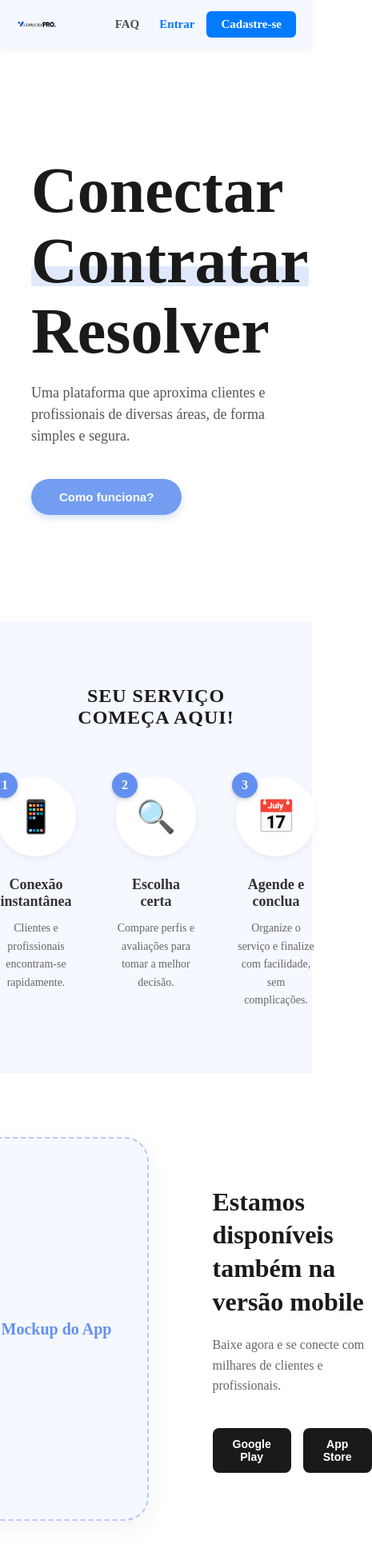
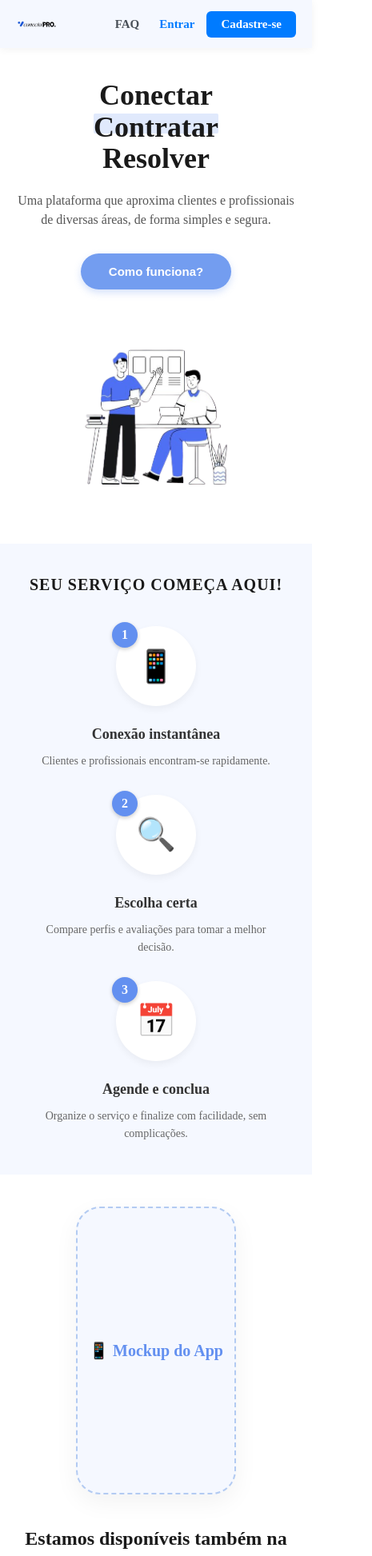
Before and after one commit to alana0vit/front-pp1-web-version, a React (Vite) app: page / in a window 390 px wide. Shown: the top 1946 px of the page at 80% size, 465 px wide, since content can reach past the window. Built offline with nearby package versions, Linux system fonts and the light colour scheme.

Commit message:
fix: responsividade mobile

```diff
--- a/src/components/AppPromo.css
+++ b/src/components/AppPromo.css
@@ -68,3 +68,39 @@
 .store-btn:hover {
   background-color: #333333;
 }
+
+@media (max-width: 768px) {
+  .app-promo {
+    flex-direction: column;
+    padding: 60px 20px;
+    gap: 40px;
+    text-align: center;
+  }
+
+  .promo-image {
+    justify-content: center;
+  }
+
+  .promo-content {
+    max-width: 100%;
+  }
+
+  .store-buttons {
+    justify-content: center;
+  }
+}
+
+@media (max-width: 480px) {
+  .app-promo {
+    padding: 40px 16px;
+  }
+
+  .promo-content h2 {
+    font-size: 24px;
+  }
+
+  .mobile-placeholder {
+    width: 200px;
+    height: 360px;
+  }
+}
--- a/src/components/HeroSection.css
+++ b/src/components/HeroSection.css
@@ -68,7 +68,58 @@
 
 .hero-main-img {
   width: 100%;
-  max-width: px;
+  max-width: 520px;
   height: auto;
   object-fit: contain;
 }
+
+@media (max-width: 992px) {
+  .hero-container {
+    padding: 0 5%;
+  }
+
+  .hero-title {
+    font-size: 60px;
+  }
+}
+
+@media (max-width: 768px) {
+  .hero-container {
+    flex-direction: column;
+    padding: 60px 20px;
+    min-height: auto;
+    text-align: center;
+    gap: 40px;
+  }
+
+  .hero-title {
+    font-size: 48px;
+  }
+
+  .hero-subtitle {
+    max-width: 100%;
+    margin-bottom: 30px;
+  }
+
+  .hero-image-container {
+    width: 100%;
+  }
+
+  .hero-main-img {
+    max-width: 360px;
+  }
+}
+
+@media (max-width: 480px) {
+  .hero-container {
+    padding: 40px 16px;
+  }
+
+  .hero-title {
+    font-size: 36px;
+  }
+
+  .hero-subtitle {
+    font-size: 16px;
+  }
+}
--- a/src/components/HowItWorks.css
+++ b/src/components/HowItWorks.css
@@ -69,3 +69,31 @@
   color: #666;
   line-height: 1.6;
 }
+
+@media (max-width: 768px) {
+  .how-it-works {
+    padding: 60px 20px;
+  }
+
+  .steps-container {
+    flex-direction: column;
+    align-items: center;
+    gap: 30px;
+  }
+
+  .step-card {
+    width: 100%;
+    max-width: 320px;
+  }
+}
+
+@media (max-width: 480px) {
+  .how-it-works {
+    padding: 40px 16px;
+  }
+
+  .section-title {
+    font-size: 20px;
+    margin-bottom: 40px;
+  }
+}
--- a/src/pages/Cadastro/Cadastro.jsx
+++ b/src/pages/Cadastro/Cadastro.jsx
@@ -337,30 +337,30 @@ const Cadastro = () => {
                     <option value="">UF</option>
                     <option value="AC">AC</option>
                     <option value="AL">AL</option>
+                    <option value="AM">AM</option>
                     <option value="AP">AP</option>
-                    <option value="AM">AM</option>
                     <option value="BA">BA</option>
                     <option value="CE">CE</option>
                     <option value="DF">DF</option>
                     <option value="ES">ES</option>
                     <option value="GO">GO</option>
                     <option value="MA">MA</option>
+                    <option value="MG">MG</option>
+                    <option value="MS">MS</option>
                     <option value="MT">MT</option>
-                    <option value="MS">MS</option>
-                    <option value="MG">MG</option>
                     <option value="PA">PA</option>
                     <option value="PB">PB</option>
-                    <option value="PR">PR</option>
                     <option value="PE">PE</option>
                     <option value="PI">PI</option>
+                    <option value="PR">PR</option>
                     <option value="RJ">RJ</option>
                     <option value="RN">RN</option>
-                    <option value="RS">RS</option>
                     <option value="RO">RO</option>
                     <option value="RR">RR</option>
+                    <option value="RS">RS</option>
                     <option value="SC">SC</option>
+                    <option value="SE">SE</option>
                     <option value="SP">SP</option>
-                    <option value="SE">SE</option>
                     <option value="TO">TO</option>
                   </select>
                 </div>
--- a/src/pages/EsqueceuSenha/EsqueceuSenha.css
+++ b/src/pages/EsqueceuSenha/EsqueceuSenha.css
@@ -83,3 +83,13 @@
         transform: translateY(0);
     }
 }
+
+@media (max-width: 480px) {
+    .esqueceu-senha-container {
+        padding: 1rem;
+    }
+
+    .esqueceu-senha-card {
+        padding: 1.5rem;
+    }
+}
--- a/src/pages/FAQ/FAQ.css
+++ b/src/pages/FAQ/FAQ.css
@@ -90,3 +90,22 @@
     transform: translateY(-2px);
     box-shadow: 0 6px 12px rgba(0, 123, 255, 0.3);
 }
+
+@media (max-width: 480px) {
+    .faq-container {
+        margin: 1.5rem auto;
+        padding: 0 1rem;
+    }
+
+    .faq-header h2 {
+        font-size: 1.5rem;
+    }
+
+    .faq-item {
+        padding: 1rem;
+    }
+
+    .faq-pergunta h3 {
+        font-size: 0.95rem;
+    }
+}
--- a/src/pages/TermosDeUso/TermosDeUso.css
+++ b/src/pages/TermosDeUso/TermosDeUso.css
@@ -93,3 +93,23 @@ ul {
 ul li {
     margin-bottom: 8px;
 }
+
+@media (max-width: 768px) {
+    .cartao-termos {
+        padding: 24px 20px;
+    }
+}
+
+@media (max-width: 480px) {
+    .pagina-termos {
+        padding: 20px 12px;
+    }
+
+    .cartao-termos {
+        padding: 16px;
+    }
+
+    .cabecalho-cartao h1 {
+        font-size: 1.6rem;
+    }
+}
```
